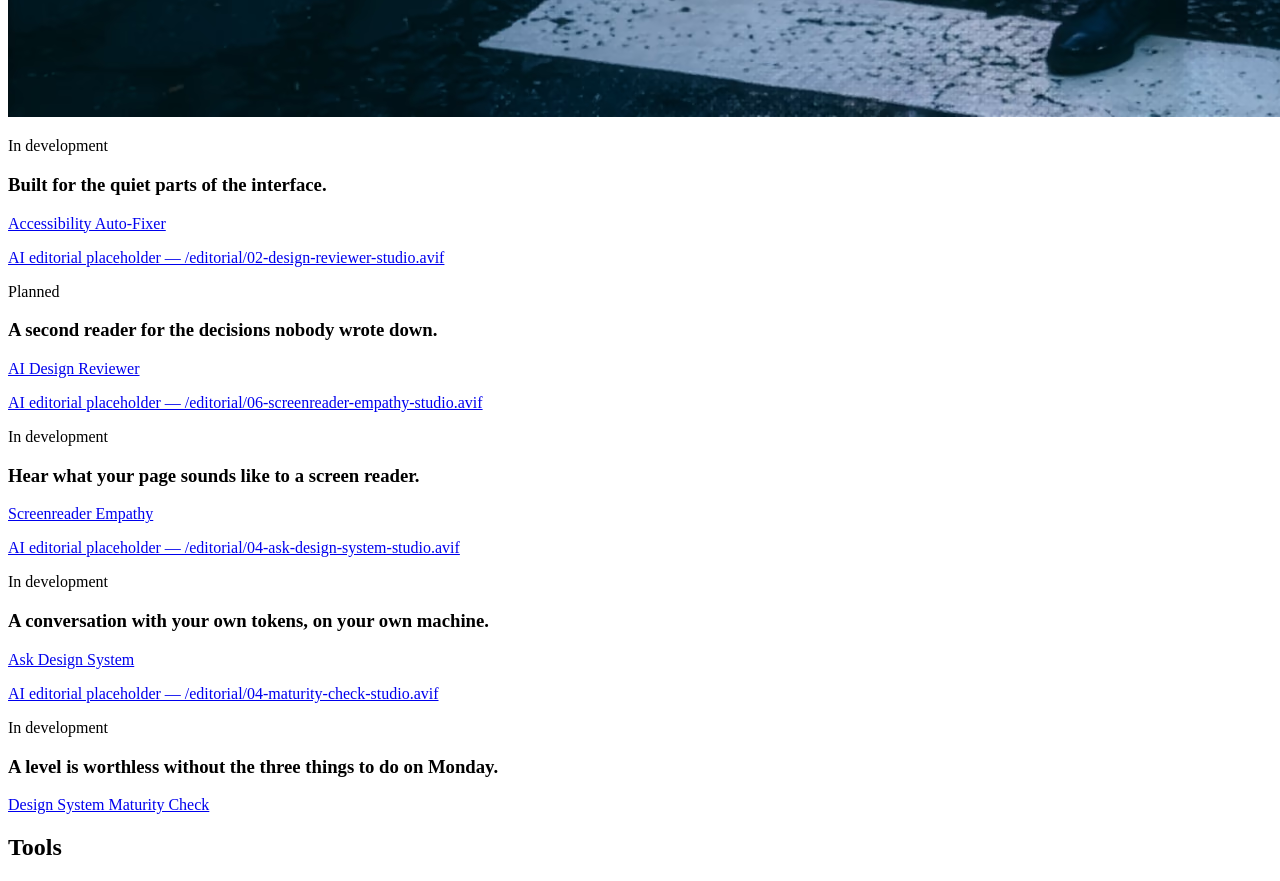
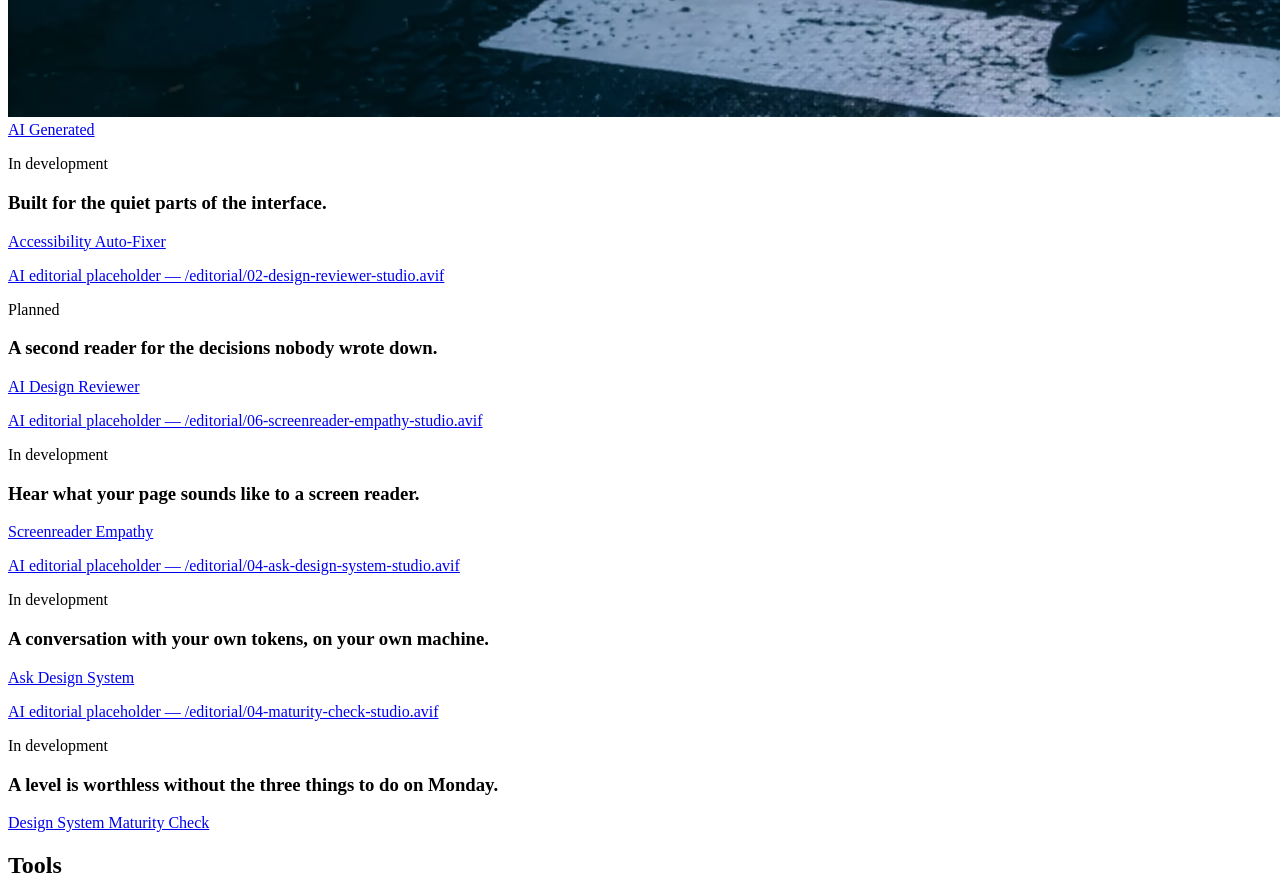
Before and after one commit to vantradesign/vantra-site, a Nuxt app: page / in a window 1280 px wide. Shown: the part 2240-3121 px from the top of the page. Built offline with nearby package versions, Linux system fonts and the light colour scheme.

Commit message:
fix(editorial): show AiBadge on mood images
MoodImage now renders AiBadge alongside NuxtImg for non-placeholder
mood images, disclosing AI-generated imagery.

```diff
--- a/components/editorial/MoodImage.vue
+++ b/components/editorial/MoodImage.vue
@@ -27,8 +27,8 @@ const props = withDefaults(
     </p>
   </div>
 
+  <template v-else>
     <NuxtImg
-    v-else
       :src="props.image.src"
       :alt="props.image.alt"
       :sizes="props.sizes"
@@ -38,4 +38,6 @@ const props = withDefaults(
       :style="{ objectPosition: props.image.focal ?? '50% 50%' }"
       class="absolute inset-0 h-full w-full object-cover"
     />
+    <AiBadge />
   </template>
+</template>
```
Lines whose indentation alone changed are shown as unchanged.
